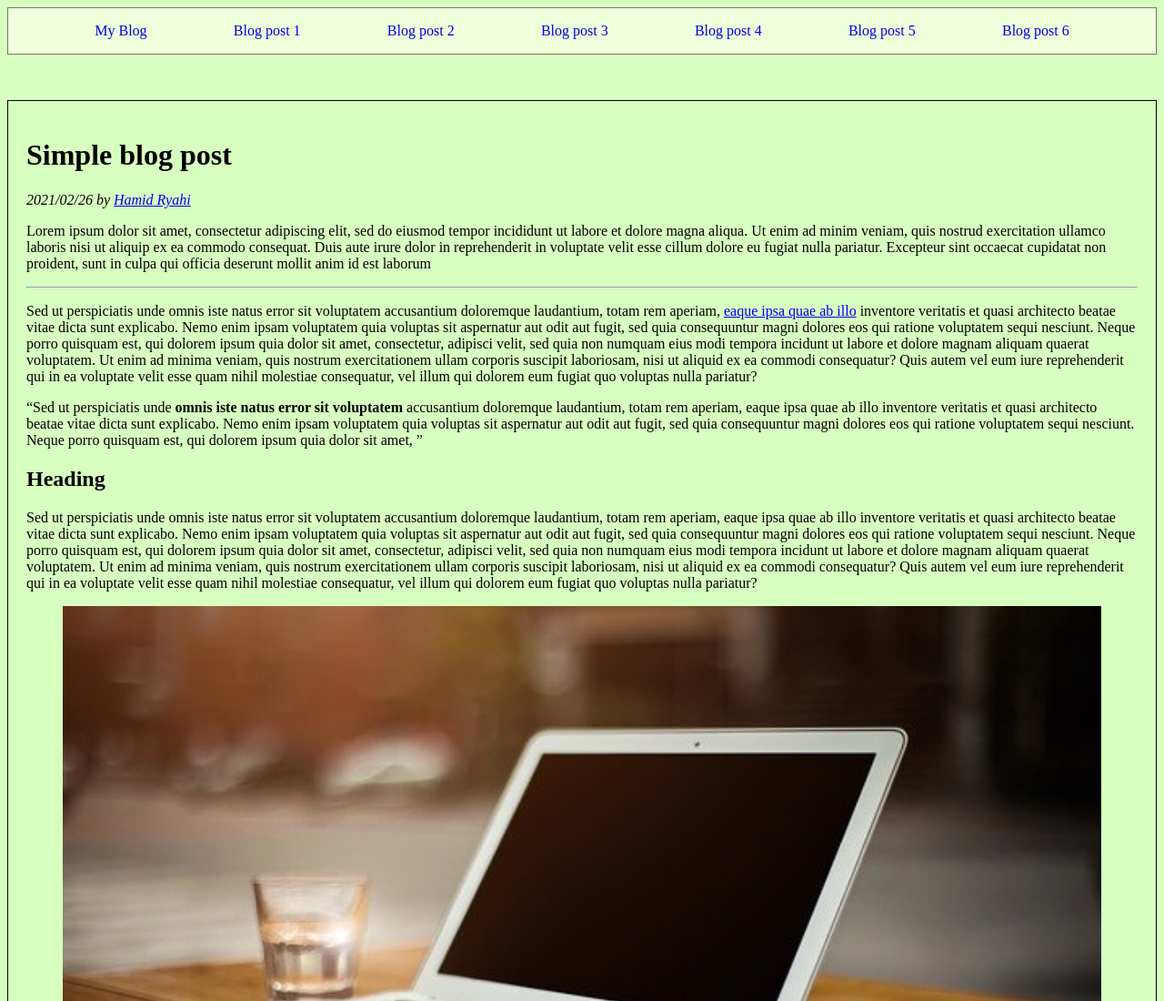
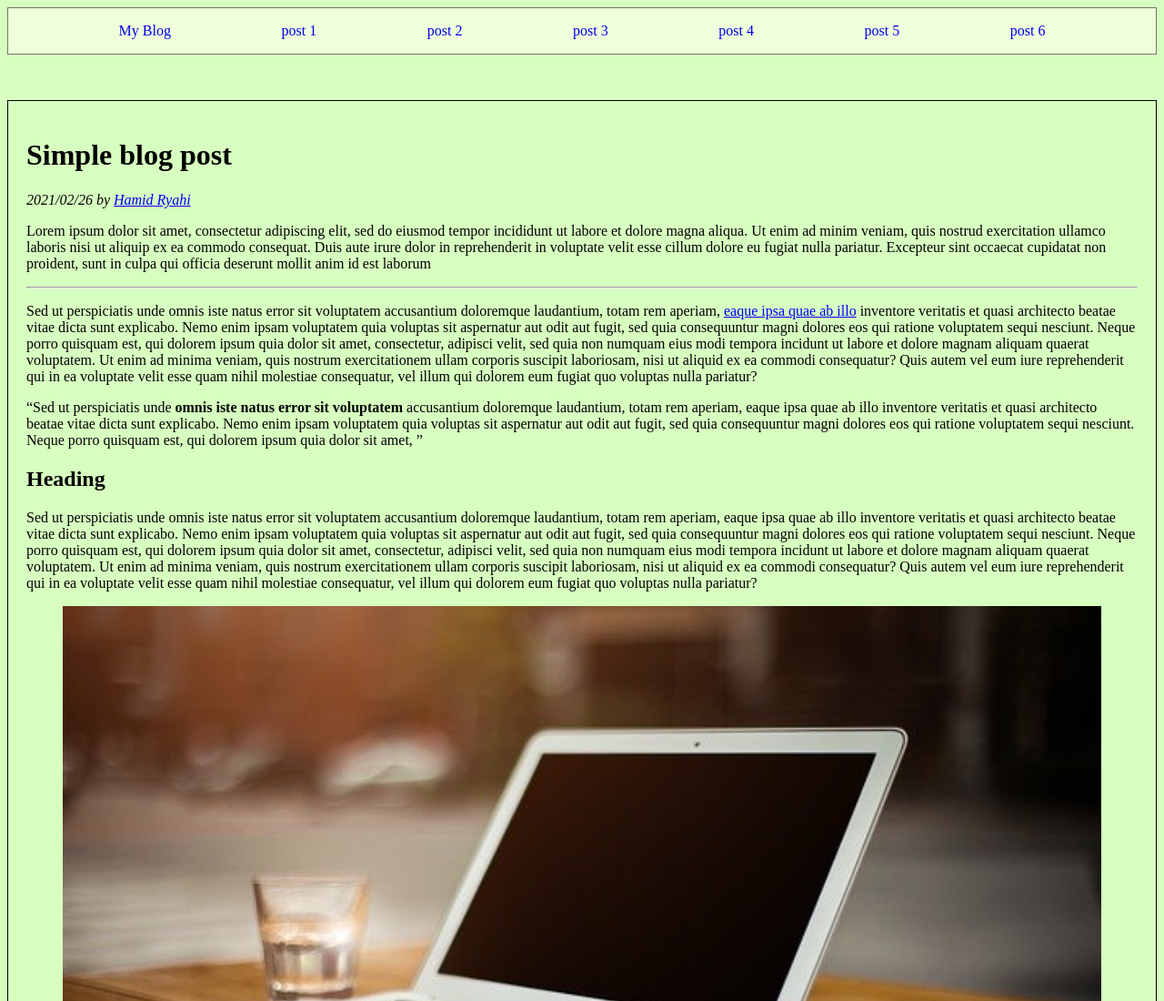
Before and after one commit to HamidRyahi/udacity-personal-blog-project, a plain HTML site: page static/Blog Post 1.html in a window 1280 px wide. Shown: the top 1100 px of the page at 91% size. Drawn offline with Linux system fonts and the light colour scheme.

Commit message:
Update Blog Post 1.html

```diff
--- a/static/Blog Post 1.html
+++ b/static/Blog Post 1.html
@@ -17,12 +17,12 @@
             <nav class="nav-bar">
                 <ul id="navbar__list">
                     <li><a class="" href="../Main Page.html">My Blog</a></li>
-                    <li><a class="" href="./Blog Post 1.html">Blog post 1</a></li>
-                    <li><a class="" href="#">Blog post 2</a></li>
-                    <li><a class="" href="#">Blog post 3</a></li>
-                    <li><a class="" href="#">Blog post 4</a></li>
-                    <li><a class="" href="#">Blog post 5</a></li>
-                    <li><a class="" href="#">Blog post 6</a></li>
+                    <li><a class="" href="./Blog Post 1.html">post 1</a></li>
+                    <li><a class="" href="#">post 2</a></li>
+                    <li><a class="" href="#">post 3</a></li>
+                    <li><a class="" href="#">post 4</a></li>
+                    <li><a class="" href="#">post 5</a></li>
+                    <li><a class="" href="#">post 6</a></li>
                 </ul>
             </nav>
         </header>
```
